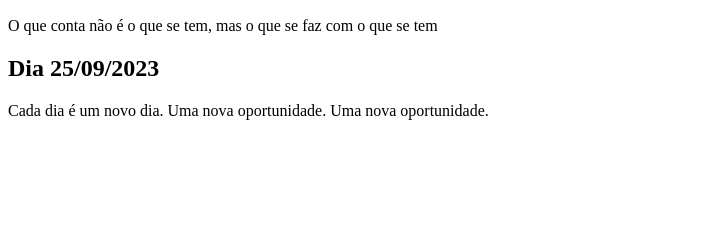
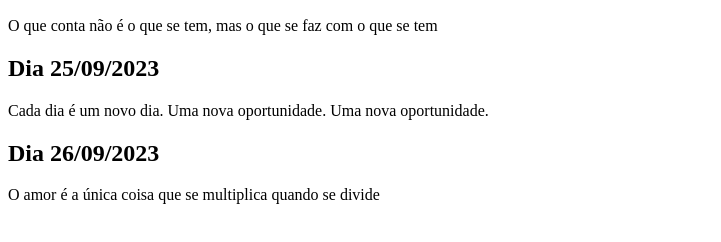
Before and after one commit to edlus2/htmlecss, a plain HTML site: page treino/frasesdodia.html in a window 1280 px wide. Shown: the part 110-352 px from the top of the page, without its empty margins (0-721 px from the left). Drawn offline with Linux system fonts and the light colour scheme.

Commit message:
att
citação do dia

```diff
--- a/treino/frasesdodia.html
+++ b/treino/frasesdodia.html
@@ -19,6 +19,10 @@
                 <h2>Dia 25/09/2023</h2>
                 <p>Cada dia é um novo dia. Uma nova oportunidade. Uma nova oportunidade.</p>
             </div>
+            <div>
+                <h2>Dia 26/09/2023</h2>
+                <p>O amor é a única coisa que se multiplica quando se divide</p>
+            </div>
         </section>
     </main>
 </body>
```
